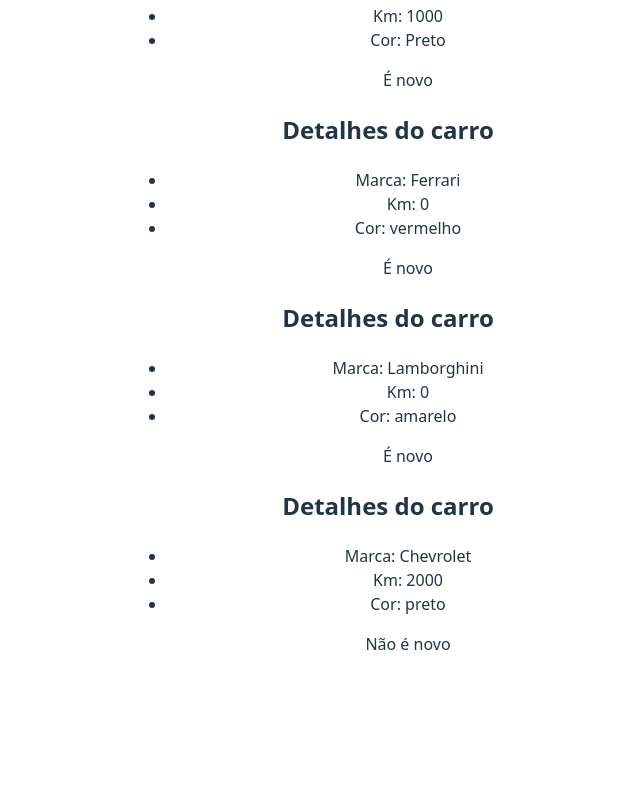
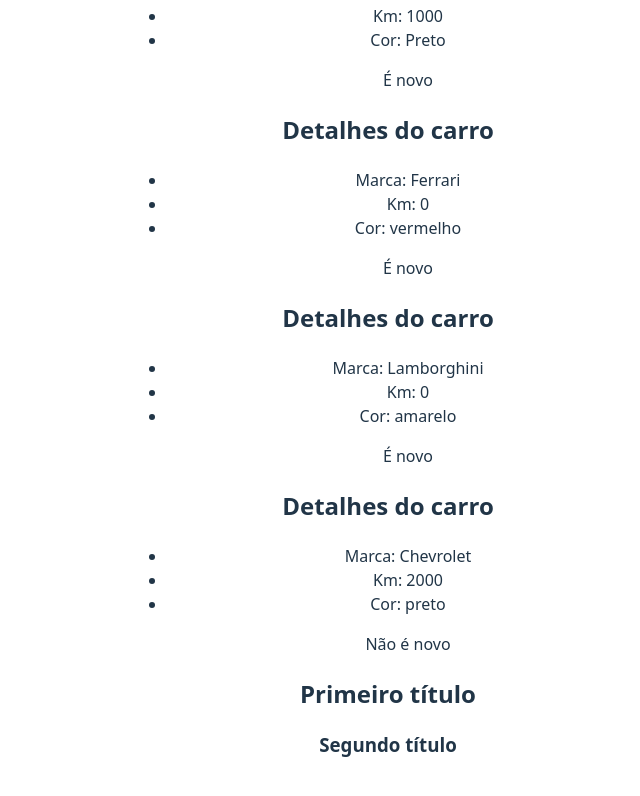
Before and after one commit to theselegadev/react-js, a React (Vite) app in the folder AVANÇANDO_3/avancando/: page / in a window 1280 px wide. Shown: the part 1815-2611 px from the top of the page, without its empty margins (252-892 px from the left). Before the commit the page ends 2519 px from the top, so only its background shows below. Built offline with nearby package versions, Linux system fonts and the light colour scheme.

Commit message:
Utilizando fragments

```diff
--- a/AVANÇANDO_3/avancando/src/App.jsx
+++ b/AVANÇANDO_3/avancando/src/App.jsx
@@ -1,4 +1,4 @@
-import { useState } from 'react'
+import {useState } from 'react'
 import './App.css'
 import logo from "./assets/logo_js.png"
 import ManageData from './components/ManageData'
@@ -6,6 +6,7 @@ import ListRender from './components/ListRender'
 import ConditionalRender from './components/ConditionalRender'
 import ShowUserName from './components/ShowUserName'
 import CarDetails from './components/CarDetails'
+import Fragment from './components/Fragment'
 
 function App() {
   const [name, setName] = useState("Matheus")
@@ -43,6 +44,8 @@ function App() {
       {cars.map((car)=>(
         <CarDetails key={car.id} brand={car.brand} km={car.km} color={car.color} novo={car.novo}/>
       ))}
+      {/* fragment */}
+      <Fragment/>
     </>
   )
 }
--- /dev/null
+++ b/AVANÇANDO_3/avancando/src/components/Fragment.jsx
@@ -0,0 +1,10 @@
+const Fragment = () => {
+  return (
+    <>
+        <h2>Primeiro título</h2>
+        <h3>Segundo título</h3>
+    </>
+  )
+}
+
+export default Fragment
```
